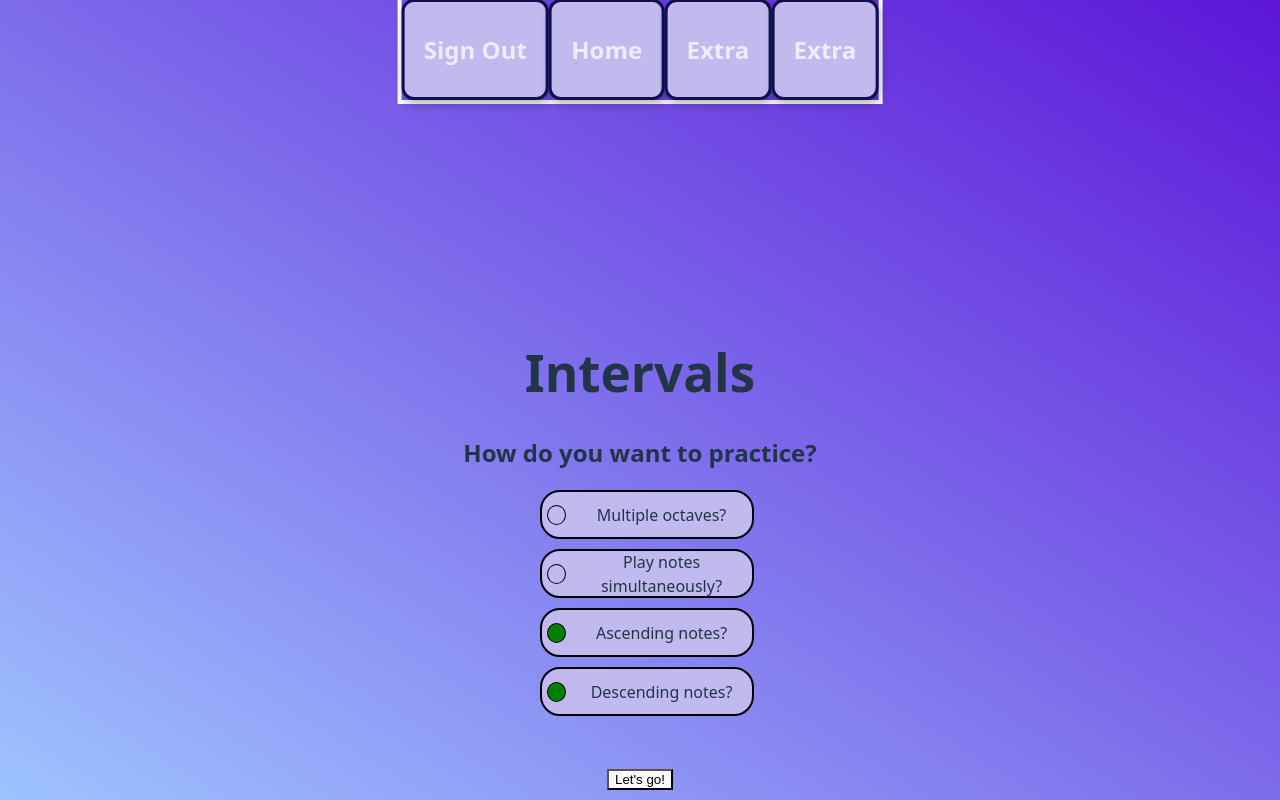
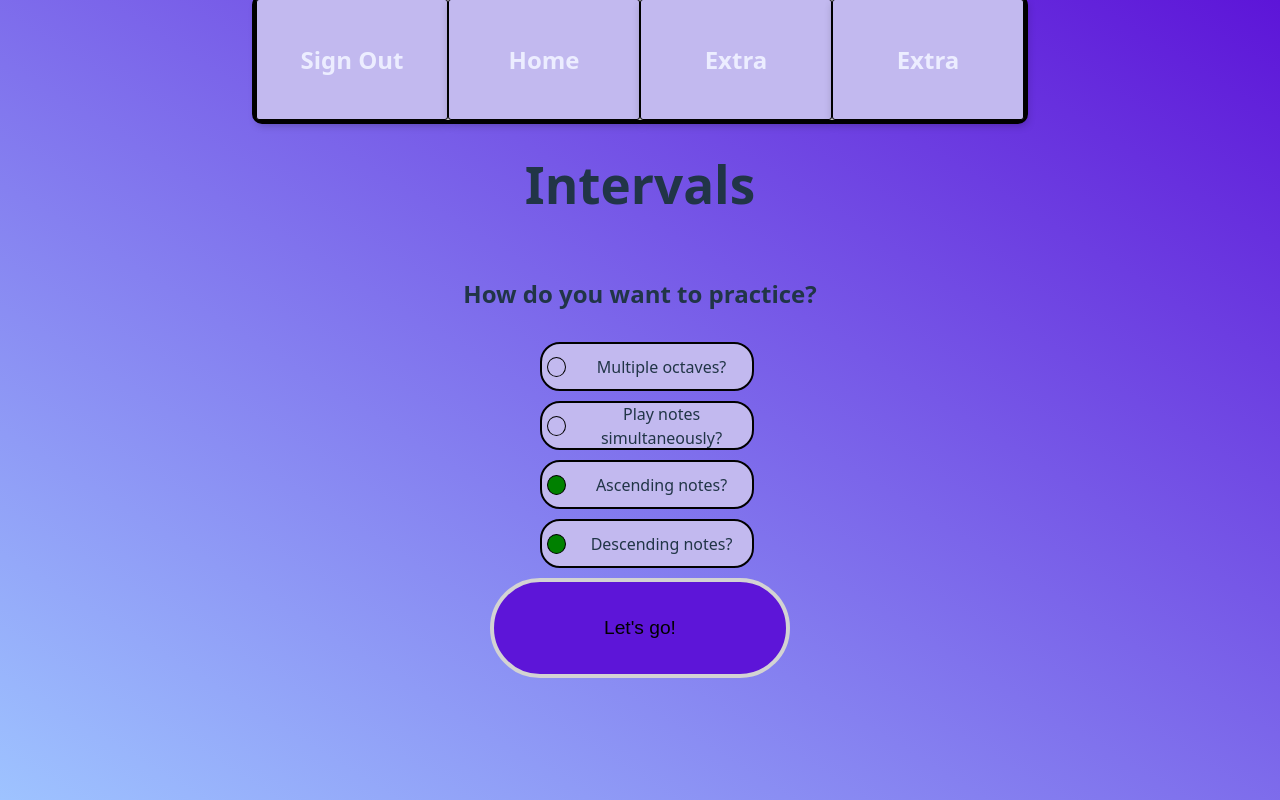
Before and after one commit to BaumgartenCael/Ear-Training-App, a React (Vite) app: page /intervals in a window 1280 px wide. Built offline with nearby package versions, Linux system fonts and the light colour scheme.

Commit message:
UI changes

```diff
--- a/src/components/NavBar.css
+++ b/src/components/NavBar.css
@@ -1,25 +1,25 @@
-#navBar {
+#navbar-container {
     text-align: center;
     position: absolute;
+    width: 60%;
+    background-color: white;
     display: flex;
     top: -5px;
     left: 50%;
     transform: translateX(-50%);
-    border: 4px solid white;
+    border: 4px solid black;
+    border-radius: 10px;
 }
 
-#navBar button {
+#navbar-container .navButton {
+  width: 25%;
+  height: 100px;
+  min-width: 0;
+
+  display: flex;
+  align-items: center;
+  justify-content: center;
+
   border: 1px solid black;
-  width: 130px;
-  height: 100px;
   border-radius: 3px;
 }
-
-
-.intervalButton button {
-  height: 70px;
-  background-color: #5d15d8;
-  width: 100px;
-  border-radius: 20px;
-  border: 1.5px none #ecedff;
-}
--- a/src/components/NavBar.tsx
+++ b/src/components/NavBar.tsx
@@ -3,7 +3,7 @@ import './NavBar.css'
 
 const NavBar: React.FC = ({}) => {
     return (
-        <nav id="navBar">
+        <nav id="navbar-container">
             <NavButton to="/" label="Sign Out"/>
             <NavButton to="/home" label="Home"/>
             <NavButton to="/home" label="Extra"/>
--- /dev/null
+++ b/src/components/PlayAgain.css
@@ -0,0 +1,9 @@
+#play-again {
+  border: 2px solid black;
+  background-color: #c2b9ef;
+  padding: 3px;
+  height:70px;
+  width:70px;
+  border-radius: 10px;
+  box-shadow: 2px 4px 10px rgba(0, 0, 0, 0.3);
+}
--- a/src/components/PlayAgain.tsx
+++ b/src/components/PlayAgain.tsx
@@ -1,3 +1,4 @@
+import './PlayAgain.css';
 import { PlayOneNote, PlayTwoNotes, PlayChord } from "../lib/playNotes";
 import type { Note } from '../lib/playNotes';
 
@@ -21,9 +22,7 @@ const PlayAgain: React.FC<PlayAgainProps> = ({ notes, interval, chord }) => {
         }
     }
     return (
-        <div>
-            <button onClick={Play}>Repeat Sound</button>
-        </div>
+        <button id="play-again" onClick={Play}>Repeat Sound</button>
     );
 }
 
--- a/src/pages/Chords.tsx
+++ b/src/pages/Chords.tsx
@@ -5,7 +5,7 @@ import AnswerButton from '../components/AnswerButton';
 import PlayAgain from '../components/PlayAgain';
 import { useState, useRef, useEffect } from 'react';
 import { UpdateStreak } from '../lib/streak';
-import { PlayOneNote, PlayTwoNotes, PlayChord } from '../lib/playNotes';
+import {  PlayChord } from '../lib/playNotes';
 import OptionToggle from '../components/OptionToggle'
 const NUM_QUESTIONS = 6;
 
@@ -117,9 +117,9 @@ function Chords() {
   }
 
 
-  function HandleGuess(guess: string) {
+  function HandleGuess(guess: any, answer: any) {
     console.log(guess);
-    if (guess === correctChord) {
+    if (guess === answer) {
       GetRandomChord(all_notes);
       PlayChord(chordRef.current);
       setQuestionNumber(questionNumber+1);
@@ -178,12 +178,16 @@ function Chords() {
           <ScoreDisplay questionNumber={questionNumber} totalQuestions={NUM_QUESTIONS} />
           <PlayAgain notes={chordRef.current} interval={false} chord={true} />
           <div className="answerChoices">
+            <div id="class-types">
+              {/* <AnswerButton answer = "Minor" onClick = {() => HandleGuess(note)} />
+              <AnswerButton answer = "Diminished" onClick = {() => HandleGuess(note)} /> */}
+            </div>
           {['c/4', 'c#/4', 'd/4', 'd#/4', 'e/4', 'f/4', 'f#/4', 'g/4', 'g#/4', 'a/5', 'a#/5', 'b/5', 'c/5']
           .map((note) => (
             <AnswerButton
               key = {note}
               answer = {noteString[note as Note]}
-              onClick = {() => HandleGuess(note)}
+              onClick = {() => HandleGuess(note, correctChord)}
             />
           ))}
         </div>
--- a/src/pages/Intervals.css
+++ b/src/pages/Intervals.css
@@ -3,6 +3,13 @@
   margin: 0 auto;
   padding: 2rem;
   text-align: center;
+}
+
+#param-screen {
+  display: flex;
+  flex-direction: column;
+  align-items: center;
+  gap: 10px;
 }
 
 .answerChoices {
@@ -18,6 +25,7 @@
   left: 50%;
   transform: translateX(-50%);
 }
+
 
 
 #practice-buttons {
@@ -38,15 +46,21 @@
   display: flex;
   flex-direction: column;
   gap: 10px;
-  position: absolute;
+  /* position: absolute;
   left: 50%;
-  transform: translateX(-50%);
+  transform: translateX(-50%); */
   width: 200px;
 }
 
 #start-button {
-  position: absolute;
+  /* position: absolute;
   left: 50%;
-  transform: translateX(-50%);
-  bottom: 10px;
+  transform: translateX(-50%); */
+  /* bottom: 10px; */
+  width: 300px;
+  height: 100px;
+  font-size: larger;
+  border-radius: 60px;
+  border: 4px solid lightgrey;
+  background-color: #5d15d8;
 }
--- a/src/pages/Intervals.tsx
+++ b/src/pages/Intervals.tsx
@@ -126,7 +126,7 @@ function Intervals() {
   // Return a start button by default, display everything else when clicked
   if (!started) {
     return (
-      <>
+      <div id="param-screen">
         <h1>Intervals</h1>
         <h2>How do you want to practice?</h2>
         <div id="toggle-container">
@@ -136,7 +136,7 @@ function Intervals() {
           <OptionToggle isOn={justDescending} text="Descending notes?" toggle={setJustDescending}></OptionToggle>
         </div>
         <button id="start-button" onClick={()=>Start()}>Let's go!</button>
-        </>
+      </div>
     )
   }
 
```
Lines whose indentation alone changed are shown as unchanged.
